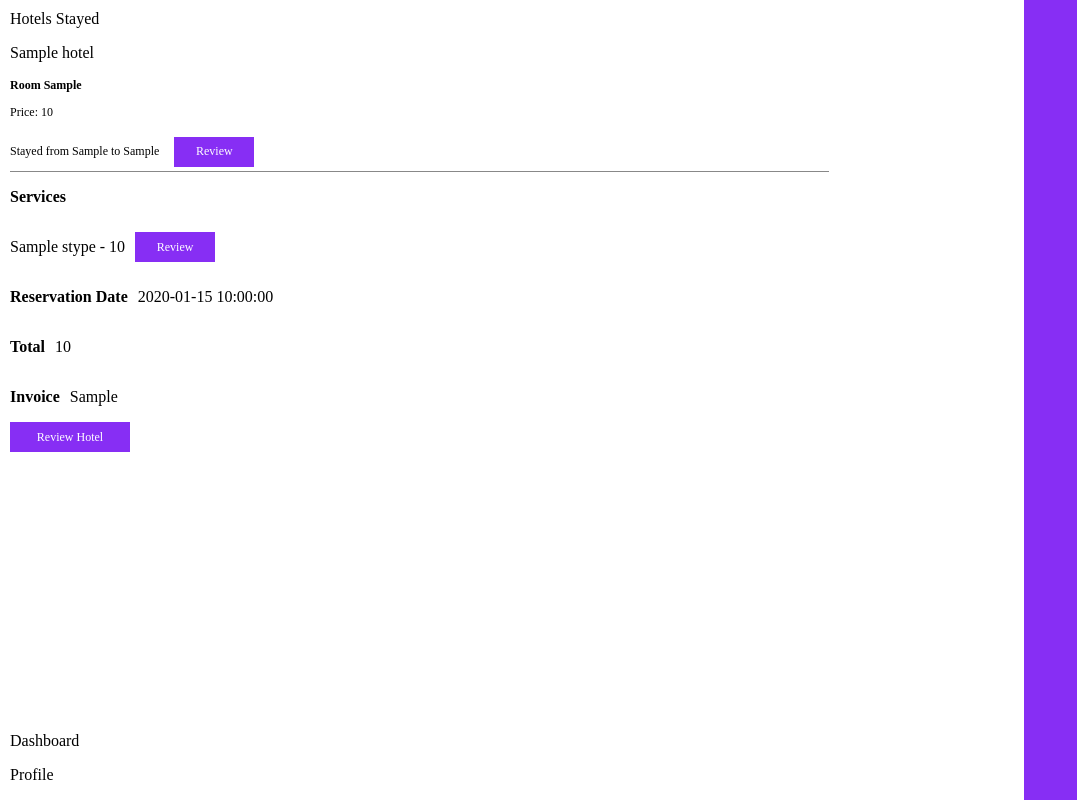
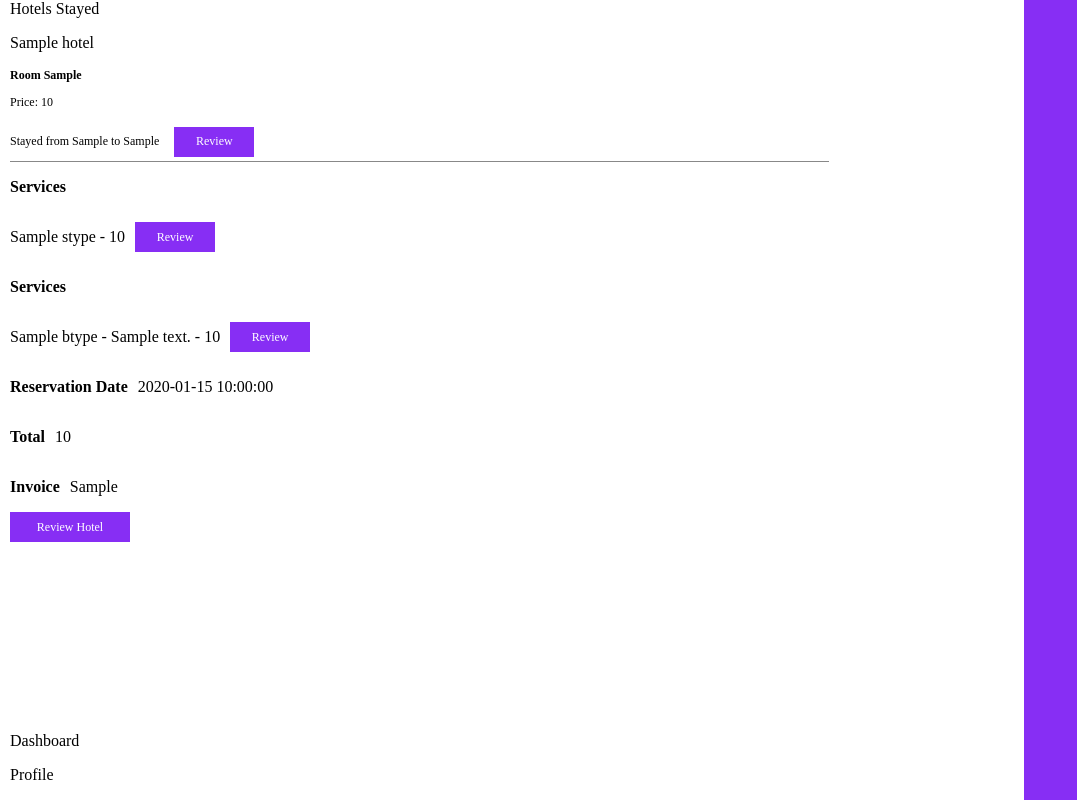
Before and after one commit to Sail338/CS336, a Flask app: template hotel/templates/dashboard.html in a window 1280 px wide. Shown: the whole page, without its empty margins (0-1077 px from the left). Run offline with Flask 2, Linux system fonts and the light colour scheme; the template is opened without the code that fills it: most values are stand-ins (such as "Sample title", 1, 10 or a date in 2020); style sheets or scripts are compiled from the project's sources; some libraries are stand-ins or nearby versions.

Commit message:
Reviews now

```diff
--- a/hotel/static/styles/dashboard.css
+++ b/hotel/static/styles/dashboard.css
@@ -21,16 +21,17 @@ html, body {
   flex-flow: column;
   overflow-x: auto;
   padding-left: 10px;
-  padding-top: 10px;
+  padding-top: 0;
   padding-right: 10px;
   padding-bottom: 0; }
 
-.service-item, .room-time, .reesrvation-date, .total-cost, .invoice-no, .reservation-date {
+.breakfast-item, .service-item, .room-time, .reesrvation-date, .total-cost, .invoice-no, .reservation-date {
   display: flex;
   flex-flow: row; }
 
 .bold {
-  margin-right: 10px; }
+  margin-right: 10px;
+  font-weight: bold; }
 
 .room-no, .room-time, .room-price, .review-button {
   font-size: 12px; }
@@ -44,13 +45,10 @@ html, body {
   background: #888888;
   background-color: #888888; }
 
-.bold {
-  font-weight: bold; }
-
-.service-item, .room-time {
+.breakfast-item, .service-item, .room-time {
   align-items: center; }
 
-.service-item a {
+.breakfast-item a, .service-item a {
   margin-left: 10px; }
 
 .review {
--- a/hotel/static/styles/dashboard.scss
+++ b/hotel/static/styles/dashboard.scss
@@ -36,7 +36,7 @@ html, body {
 }
 
 $hotel-details-font: 12px;
-.service-item, .room-time, .reesrvation-date, .total-cost, .invoice-no, .reservation-date {
+.breakfast-item, .service-item, .room-time, .reesrvation-date, .total-cost, .invoice-no, .reservation-date {
     display: flex;
     flex-flow: row;
 }
@@ -61,11 +61,11 @@ $hotel-details-font: 12px;
     @include background(#888888);
 }
 
-.service-item, .room-time {
+.breakfast-item, .service-item, .room-time {
     align-items: center;
 }
 
-.service-item a {
+.breakfast-item a, .service-item a {
     margin-left: 10px;
 }
 
--- a/hotel/templates/dashboard.html
+++ b/hotel/templates/dashboard.html
@@ -11,7 +11,7 @@
                             <div class='room-no bold'><p> Room {{ room.roomNo }} </p></div>
 
                             <div class='room-price'><p> Price: {{ room.price }} </p></div>
-                            <div class='room-time'><p> Stayed from {{ room.checkIn }} to {{ room.checkOut }} </p><div class='review-button review'><p> Review </p></div></div>
+                            <div class='room-time'><p> Stayed from {{ room.checkIn }} to {{ room.checkOut }} </p><div data="room-{{ hotel.name }}-{{ hotel.hotelId }}-{{ room.roomNo }}" class='review-room review-button review'><p> Review </p></div></div>
                         </div>
                         <div class='hotel-divider'></div>
                     {% endfor %}
@@ -19,14 +19,39 @@
                 <div class='services-list'>
                     <div class='services-header bold'><p> Services </p></div>
                     {% for service in hotel.services %}
-                        <div class='service-item'><p>{{ service.stype }} - {{ service.price }}</p><a class='review'> Review </a></div>
+                        <div class='service-item'><p>{{ service.stype }} - {{ service.price }}</p><a class='review-service review' data="service-{{ hotel.name }}-{{ hotel.hotelId }}-{{ service.stype }}"> Review </a></div>
+                    {% endfor %}
+                </div>
+                <div class='breakfasts-list'>
+                    <div class='breakfasts-header bold'><p> Services </p></div>
+                    {% for breakfast in hotel.breakfasts %}
+                        <div class='breakfast-item'><p>{{ breakfast.btype }} - {{ breakfast.desc }} - {{ breakfast.price }}</p><a class='review-breakfast review' data="breakfast-{{ hotel.name }}-{{ hotel.hotelId }}-{{ breakfast.btype }}"> Review </a></div>
                     {% endfor %}
                 </div>
                 <div class='reservation-date'><p class='bold'> Reservation Date</p><p> {{ hotel.resDate }} </p></div>
                 <div class='total-cost'><p class='bold'> Total</p><p> {{ hotel.total }} </p></div>
                 <div class='invoice-no'><p class='bold'> Invoice</p><p> {{ hotel.invoiceNo }} </p></div>
-                <div class='review-hotel review'><p> Review Hotel </p></div>
+                <div class='review-hotel review' data="hotel-{{ hotel.name }}-{{ hotel.hotelId }}"><p> Review Hotel </p></div>
             </div>
         {% endfor %}
     </div>
+    <script>
+        $(".review").click(function () {
+            let attrs = $(this).attr("data").split("-");
+            let title = '';
+            if (attrs[0] === "room") {
+                title = `Reviewing room No. ${attrs[2]} of Hotel at ${attrs[1]}`;
+            } else if (attrs[0] === "service") {
+                title = `Reviewing ${attrs[2]} service of Hotel at ${attrs[1]}`;
+            }
+            if (attrs[0] === "hotel") {
+                title = `Reviewing hotel at ${attrs[1]}`
+            }
+            if (attrs[0] === 'breakfast') {
+                title = `Reviewing ${attrs[3]} breakfast at ${attrs[1]}`
+            }
+            console.log(title);
+            window.location.href = "http://localhost:5001/review?title=" + title + "&data=" + $(this).attr("data");
+        });
+    </script>
 {% endblock %}
--- a/hotel/util.py
+++ b/hotel/util.py
@@ -43,7 +43,9 @@ def InsertQueryKV(table, fields):
 def ExecuteRaw(query, fetch_one=False):
     conn = connect()
     with conn.cursor() as cursor:
+        print(query)
         cursor.execute(query)
+        conn.commit()
         return cursor.fetchone() if fetch_one else cursor.fetchall()
 
 def SelectQueryKV(table, columns="*", fields={}, fetch_one=False):
```
Also changed, not shown: hotel/templates/profile.html (+9 -1 lines), hotel/view.py (+67 -27 lines).
